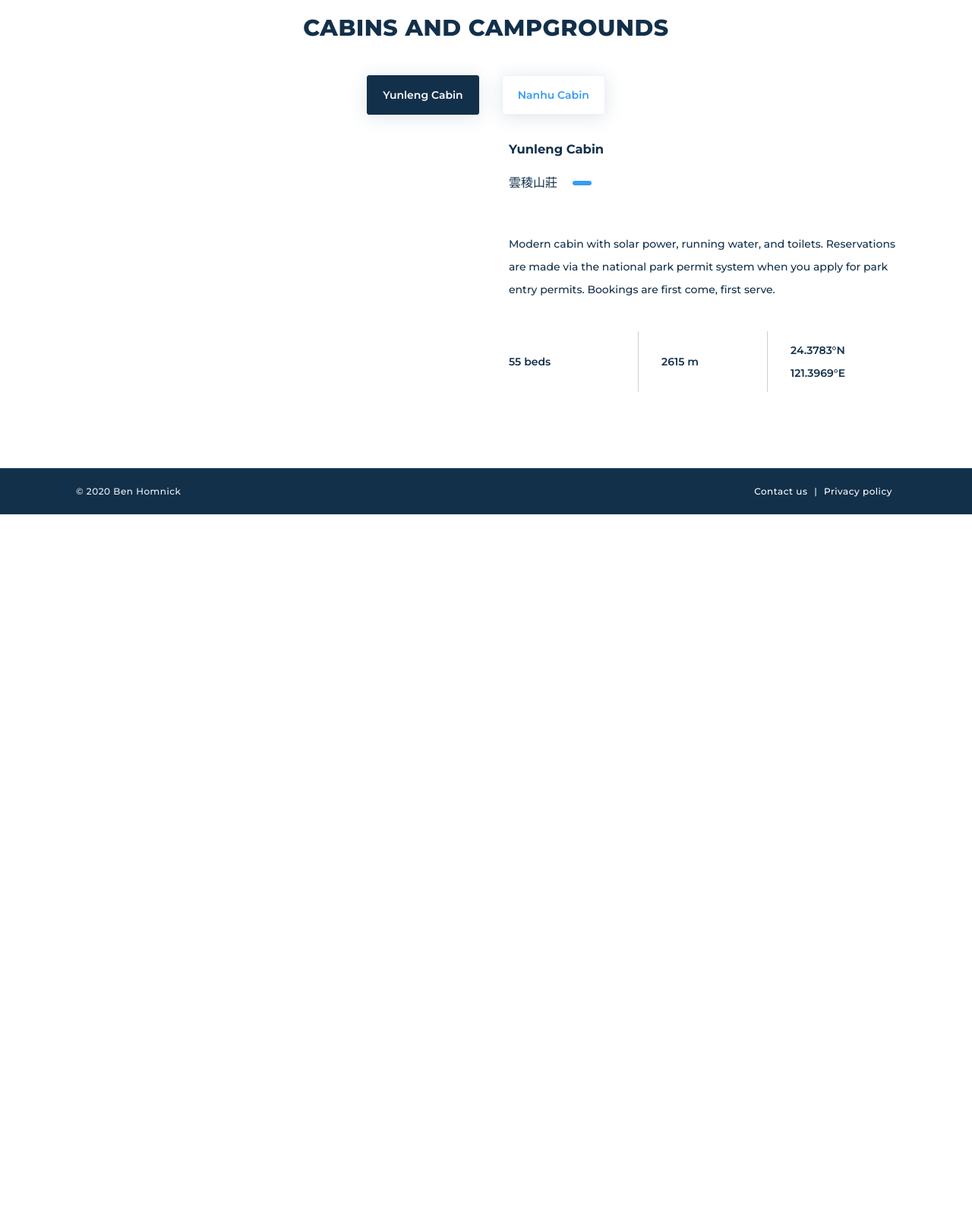
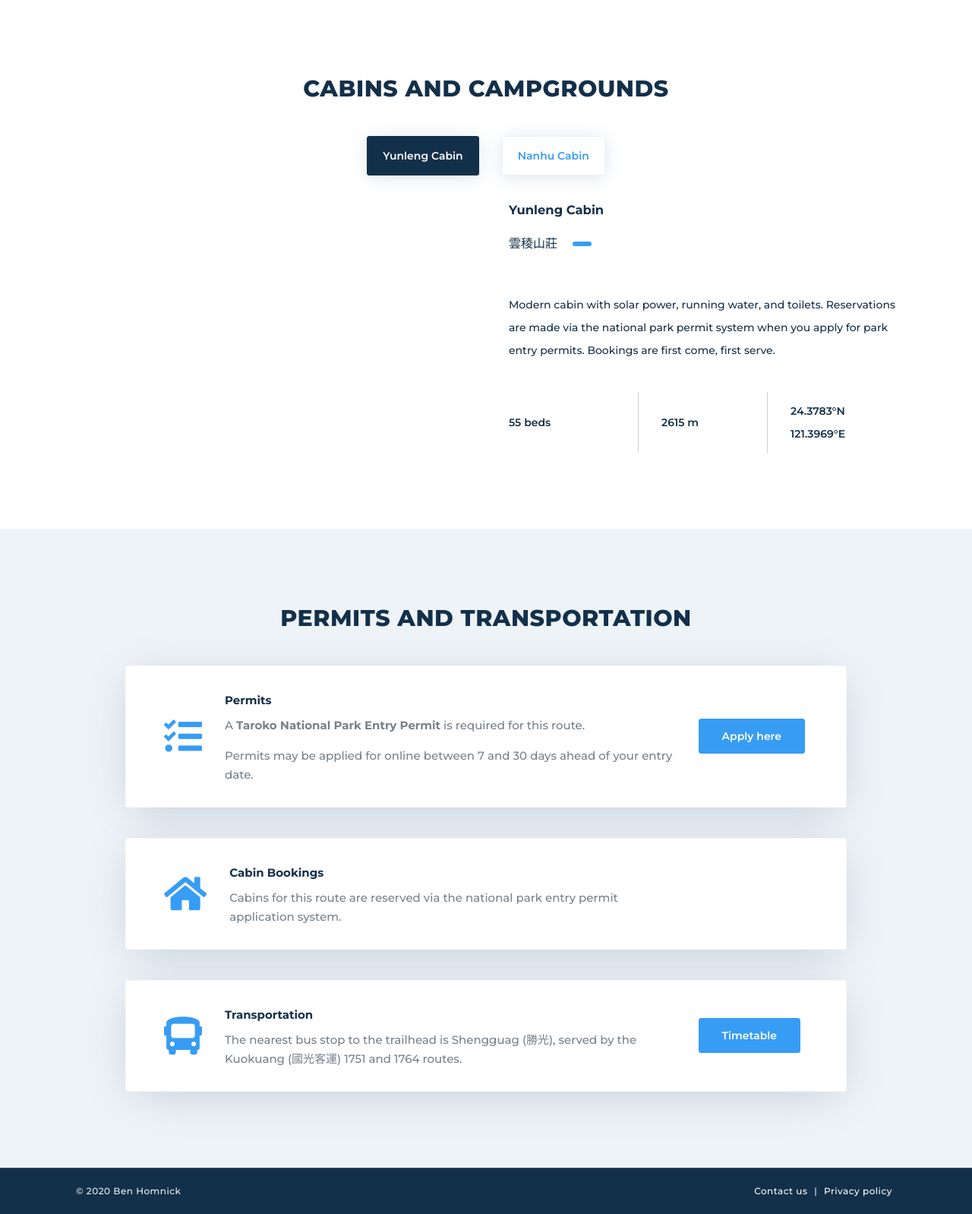
Before and after one commit to bhomnick/taiwanpeaks, a Django app: template taiwanpeaks/templates/routes/detail.html in a window 1280 px wide. Shown: the part 4411-6009 px from the top of the page at 76% size. Before the commit the page ends 5088 px from the top, so only its background shows below. Run offline with Django 3.2, Linux system fonts and the light colour scheme; the template is opened without the code that fills it, so the values that code supplies are empty; some libraries are stand-ins or nearby versions.

Commit message:
added permit/transport info

```diff
--- a/taiwanpeaks/static/css/custom.css
+++ b/taiwanpeaks/static/css/custom.css
@@ -138,7 +138,7 @@ Table of contents
 }
 
 .route-detail-itinerary .badge h2 {
-    margin-bottom: 12px;
+    margin-bottom: 20px;
 }
 
 .route-detail-itinerary .grid-box {
@@ -197,3 +197,8 @@ Table of contents
     display: inline-block;
     font-size: 14px;
 }
+
+.route-detail-practical .actions {
+    text-align: left;
+    padding-left: 30px;
+}
--- a/taiwanpeaks/templates/routes/detail.html
+++ b/taiwanpeaks/templates/routes/detail.html
@@ -126,6 +126,9 @@
 </section>
 <section class="section-base">
   <div class="container route-detail-itinerary">
+    <div class="title align-center align-left-md">
+      <h2>Recommended Itinerary</h2>
+    </div>
     <div class="row cnt-box cnt-call">
       <div class="col-lg-4">
         <div class="badge">
@@ -468,5 +471,56 @@
     </div>
   </div>
 </section>
+<section class="section-base section-color">
+  <div class="container route-detail-practical">
+    <div class="title align-center align-left-md">
+      <h2>Permits and Transportation</h2>
+    </div>
+    <div class="row justify-content-center">
+      <div class="col-lg-10 cnt-box cnt-call">
+        <div class="icon-box icon-box-left">
+          <i class="fas fa-tasks"></i>
+          <div class="caption">
+            <h3>Permits</h3>
+            <p>A <strong>Taroko National Park Entry Permit</strong> is required
+            for this route.</p>
+            <hr class="space-xs" />
+            <p>Permits may be applied for online between 7 and 30
+            days ahead of your entry date.</p>
+          </div>
+          <div class="actions">
+            <a class="btn btn-xs">Apply here</a>
+          </div>
+        </div>
+      </div>
+    </div>
+    <div class="row justify-content-center">
+      <div class="col-lg-10 cnt-box cnt-call">
+        <div class="icon-box icon-box-left">
+          <i class="fas fa-home"></i>
+          <div class="caption">
+            <h3>Cabin Bookings</h3>
+            <p>Cabins for this route are reserved via the national park entry
+            permit application system.</p>
+          </div>
+        </div>
+      </div>
+    </div>
+    <div class="row justify-content-center">
+      <div class="col-lg-10 cnt-box cnt-call">
+        <div class="icon-box icon-box-left">
+          <i class="fas fa-bus"></i>
+          <div class="caption">
+            <h3>Transportation</h3>
+            <p>The nearest bus stop to the trailhead is Shengguag (勝光), served
+            by the Kuokuang (國光客運) 1751 and 1764 routes.</p>
+          </div>
+          <div class="actions">
+            <a class="btn btn-xs">Timetable</a>
+          </div>
+        </div>
+      </div>
+    </div>
+</section>
 
 {% endblock %}
```
